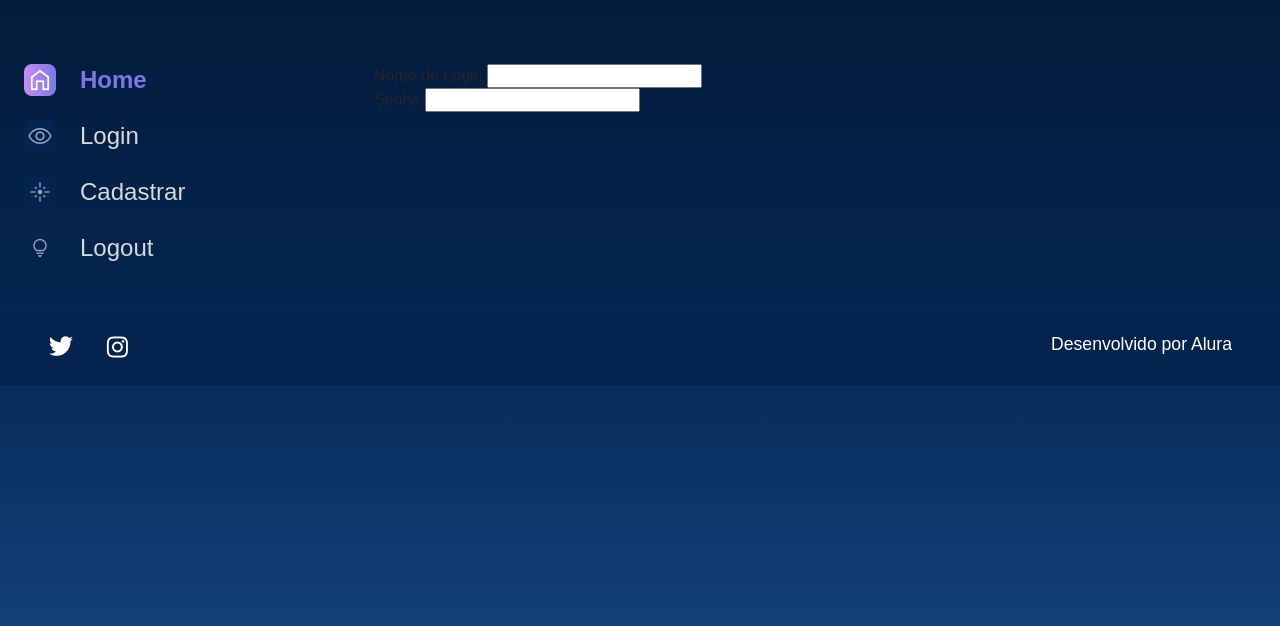
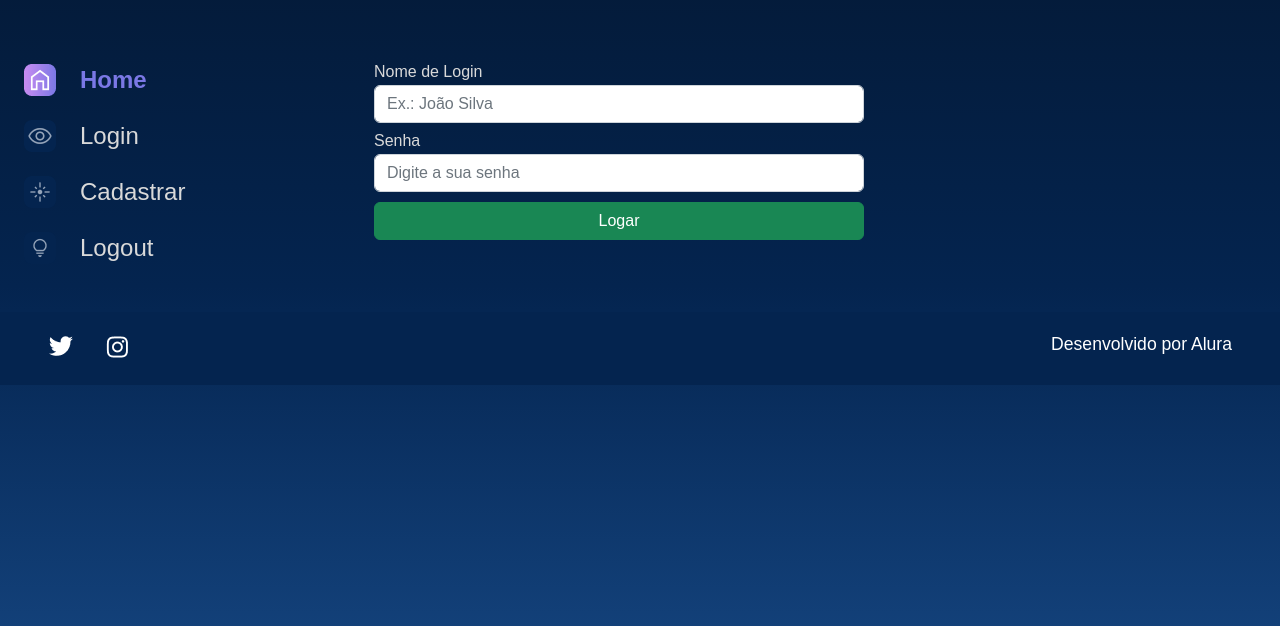
Before and after one commit to alura-cursos/2795-projeto-django-3, a Django app: page /login in a window 1280 px wide. Shown: the part 114-740 px from the top of the page. Run offline with Django 4.2, Linux system fonts and the light colour scheme.

Commit message:
Resultado após vídeo 2.2

```diff
--- a/templates/usuarios/login.html
+++ b/templates/usuarios/login.html
@@ -45,11 +45,14 @@
                     {% csrf_token %}
                     <div class="row">
                         {% for field in form.visible_fields %}
-                        <div>
-                            <label for="{{ field.id_for_label }}">{{field.label}}</label>
+                        <div class="col-12 col-lg-12" style="margin-bottom: 10px;">
+                            <label for="{{ field.id_for_label }}" style="color:#D9D9D9; margin-bottom: 5px;">{{field.label}}</label>
                             {{ field }}
                         </div>
                         {% endfor %}
+                    </div>
+                    <div>
+                        <button type="submit" class="btn btn-success col-12" style="padding: top 5px;">Logar</button>
                     </div>
                 </form>
             </section>
--- a/usuarios/forms.py
+++ b/usuarios/forms.py
@@ -5,10 +5,21 @@ class LoginForms(forms.Form):
         label='Nome de Login',
         required=True,
         max_length=100,
+        widget=forms.TextInput(
+            attrs={
+                'class': 'form-control',
+                'placeholder': 'Ex.: João Silva',
+            }
+        )
     )
     senha=forms.CharField(
         label='Senha',
         required=True,
         max_length=70,
-        widget=forms.PasswordInput(),
+        widget=forms.PasswordInput(
+            attrs={
+                'class': 'form-control',
+                'placeholder': 'Digite a sua senha',
+            }
+        ),
     )
```
